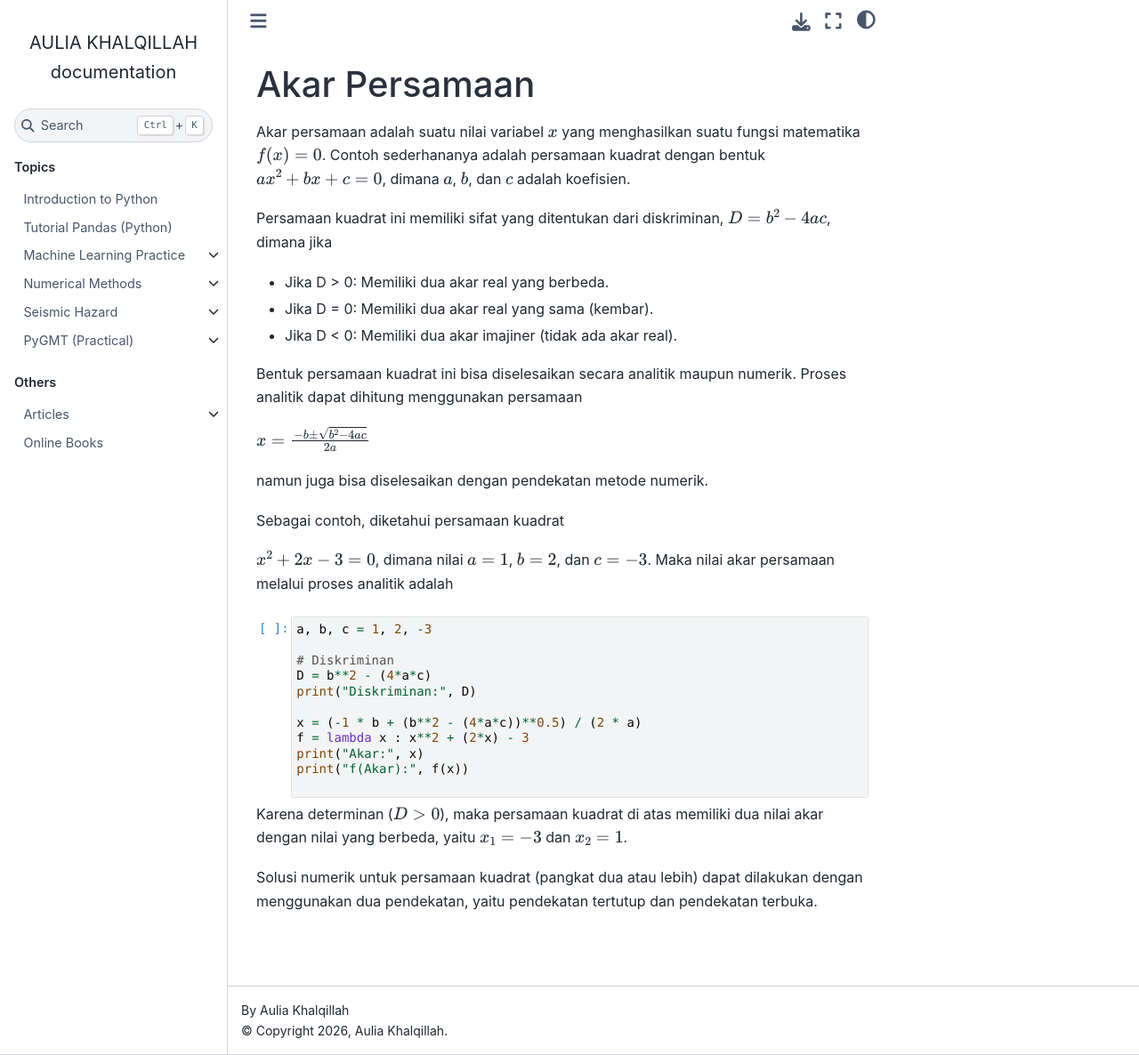
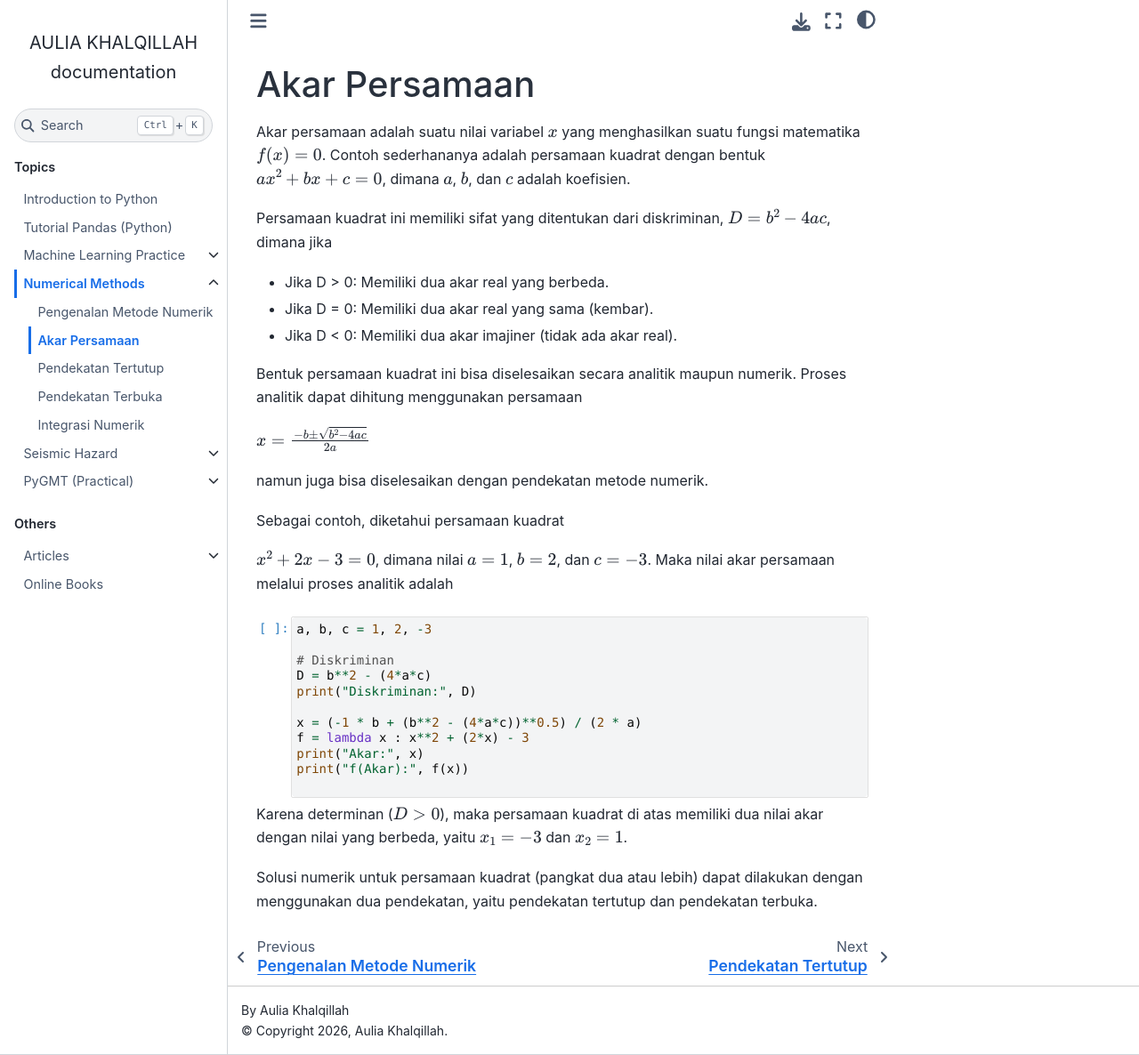
Before and after one commit to auliakhalqillah/akbook, a Sphinx documentation site: the page built from docs/source/02_Akar_Persamaan.ipynb, in a window 1280 px wide and 1186 px high. Shown: the whole window at 89% size. Built offline with Sphinx 7.4.7 and the Sphinx Book theme 1.1.4, drawn with Linux system fonts in a browser that asks for light colours; pages that are not in the unit, such as notebooks, are missing from menus.

```diff
--- a/docs/source/Numerical Methods.rst
+++ b/docs/source/Numerical Methods.rst
@@ -1,10 +1,10 @@
 Numerical Methods
 ===============================
+.. image:: imgs/Cover_book_Numerical_Method.jpeg
+  :alt: Alternative text
+
 .. toctree::
   :maxdepth: 2
-
-.. image:: imgs/Cover_book_Numerical_Method.jpeg
-  :alt: Alternative text
 
   Pengenalan_Metode_Numerik
   02_Akar_Persamaan
```
